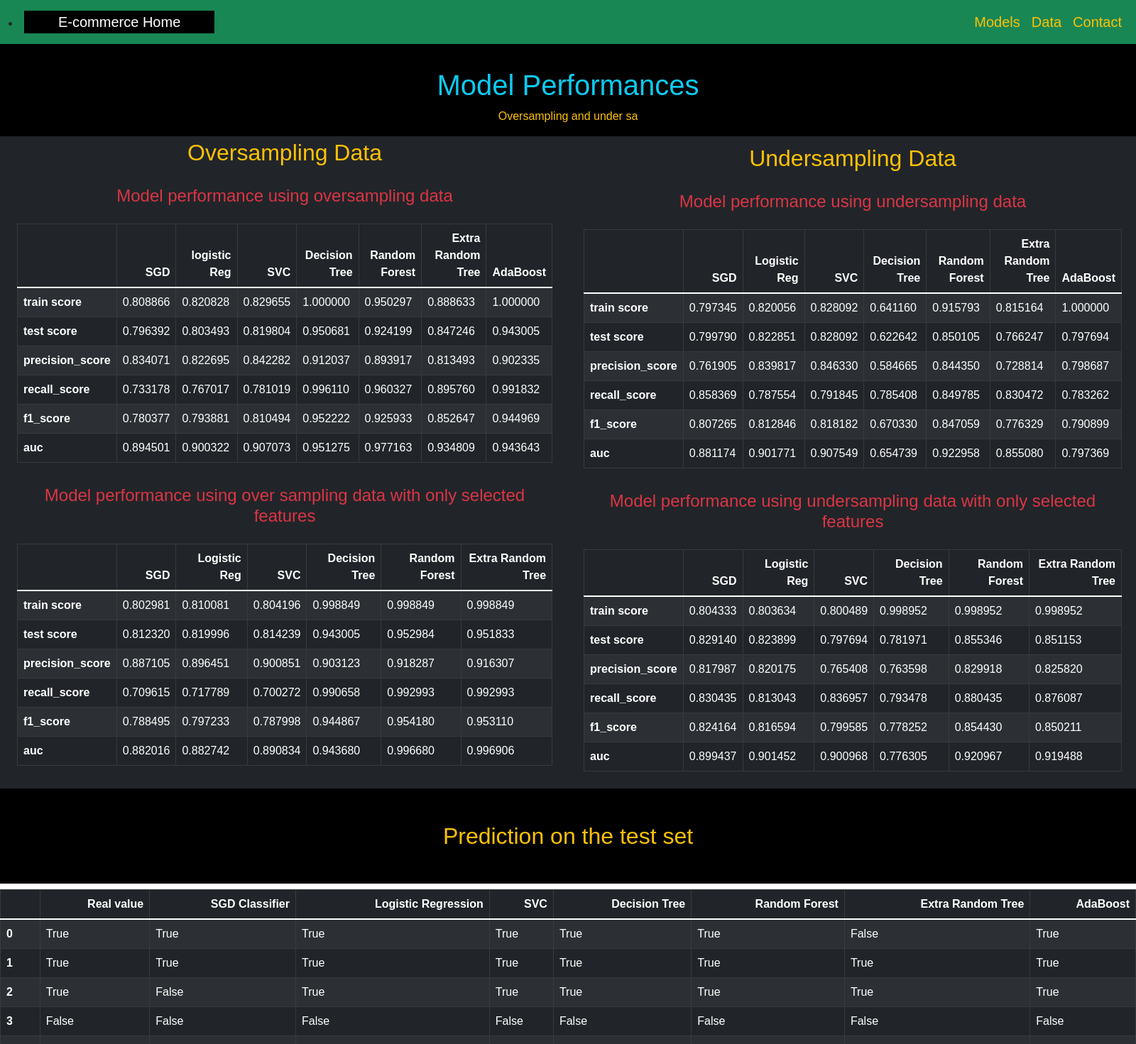
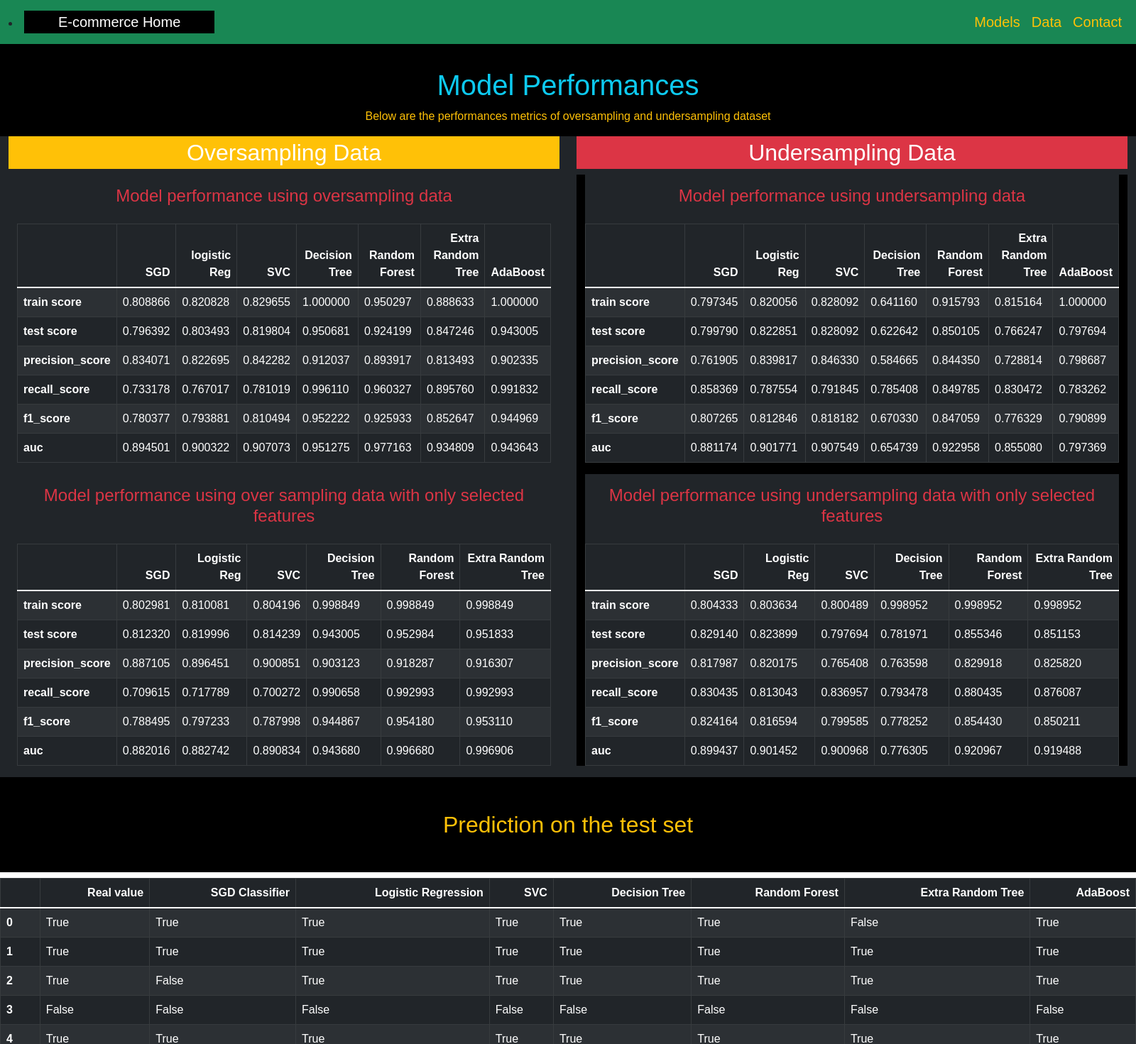
Before and after one commit to pandeysudip/e-commerce, a Flask app: page /dashboard.html in a window 1600 px wide. Shown: the top 1471 px of the page at 71% size. Run offline with Flask 2, Linux system fonts and the light colour scheme; some libraries are stand-ins or nearby versions.

Commit message:
updating model performance and index html

```diff
--- a/templates/dashboard.html
+++ b/templates/dashboard.html
@@ -5,13 +5,15 @@
     <div class="row">
         <div class=" bg-black text-light text-center mt-5 pt-5">
         <h1 class="text-info">Model Performances</h1>
-        <p class="text-warning">Oversampling and under sa</p>
+        <p class="text-warning">Below are the performances metrics of oversampling and undersampling dataset</p>
         </div>
     </div>
     <div class="sidebar">
         <div class="d-lg-flex">
             <div class="container fluid">
-                <h2 class=" p-1 text-warning text-center">Oversampling Data</h2>
+                <div class="bg-warning">
+                <h2 class=" p-1 text-white text-center">Oversampling Data</h2>
+               </div>
                 <div>
 
                     <div class="container">
@@ -177,9 +179,11 @@
 
                 </div>
             </div>
-            <div class="container p-2 ">
-                <h2 class=" p-1 text-warning text-center">Undersampling Data</h2>
-                <div>
+            <div class="container ">
+                <div class="bg-danger">
+                    <h2 class=" p-1 text-white text-center">Undersampling Data</h2>
+                   </div>
+                <div class="bg-black">
 
                     <div class="container">
                         <div class="jumbotron text-center bg-dark text-light  p-3">
```
Also changed, not shown: templates/index.html (+6 -5 lines).
